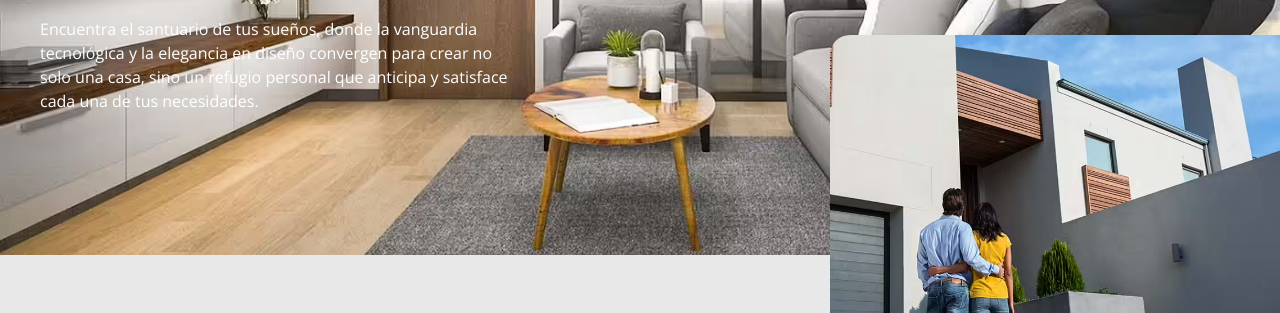
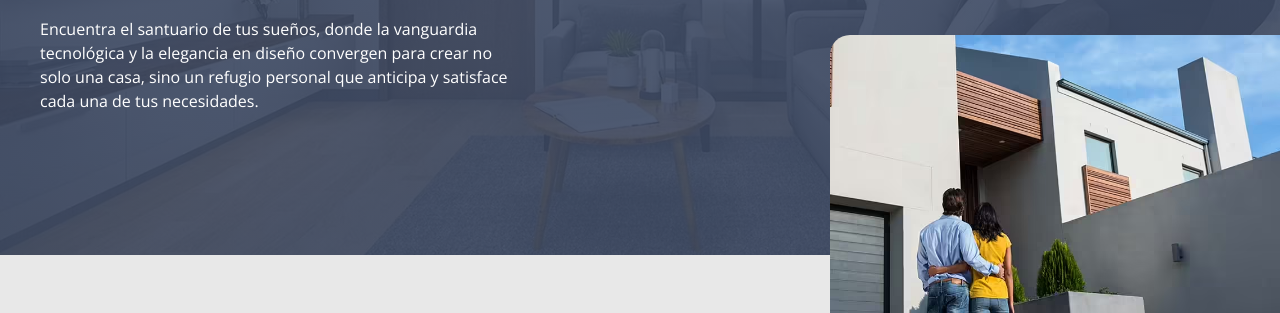
Before and after one commit to JmAtochePascual/RealState, a website: page index.html in a window 1280 px wide. Shown: the part 345-658 px from the top of the page. Drawn offline with Linux system fonts and the light colour scheme.

Commit message:
[FIX] corregir capa en imagen de fondo header

```diff
--- a/src/scss/ui/_header.scss
+++ b/src/scss/ui/_header.scss
@@ -7,11 +7,11 @@
   background-size: cover;
 
   @supports (background-image: url("../img/header_bg.webp")) {
-    background-image: url("../img/header_bg.webp");
+    background-image: linear-gradient(to bottom, transparentize(v.$primario, .1) 0%, transparentize(v.$primario, .1) 100%), url("../img/header_bg.webp");
   }
 
   @supports (background-image: url("../img/header_bg.avif")) {
-    background-image: url("../img/header_bg.avif");
+    background-image: linear-gradient(to bottom, transparentize(v.$primario, .1) 0%, transparentize(v.$primario, .1) 100%), url("../img/header_bg.avif");
   }
 
   @media (min-width: 768px) {
```
Also changed, not shown: build/css/app.css, 1 other file.
